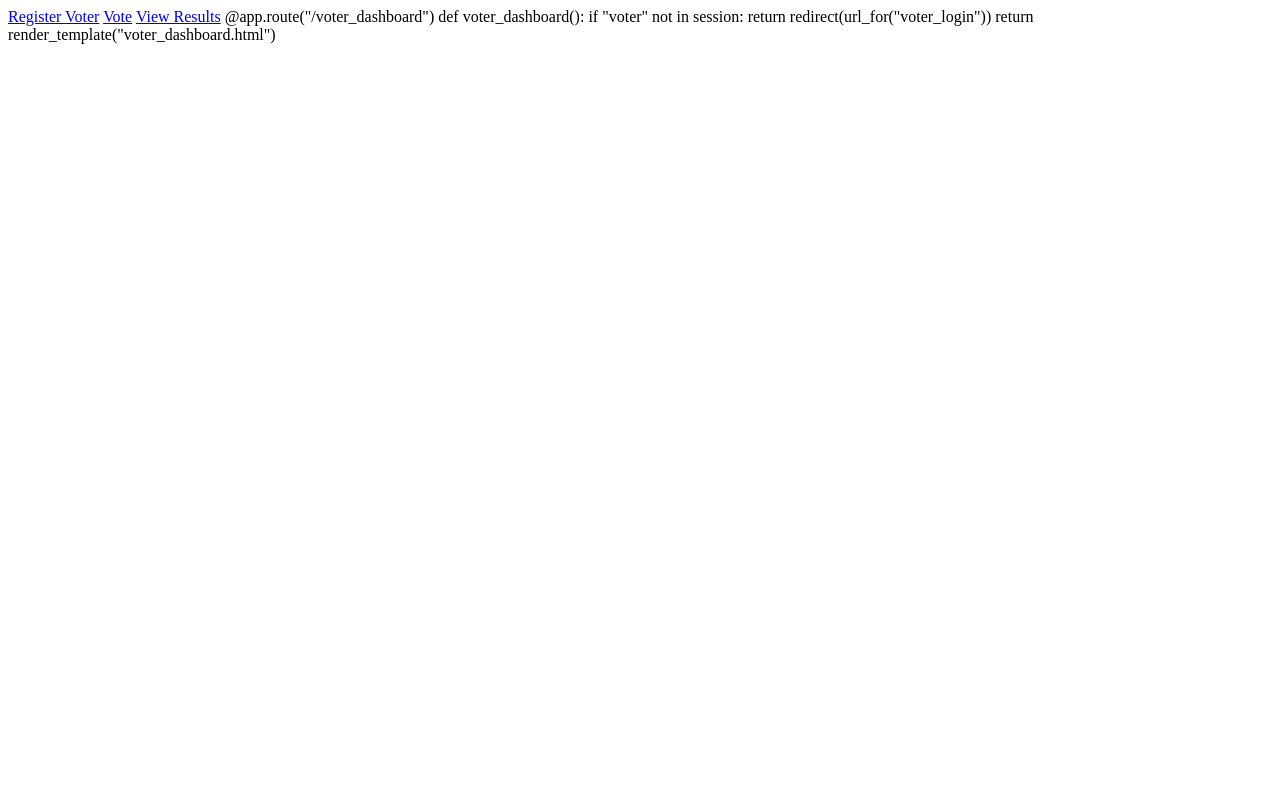
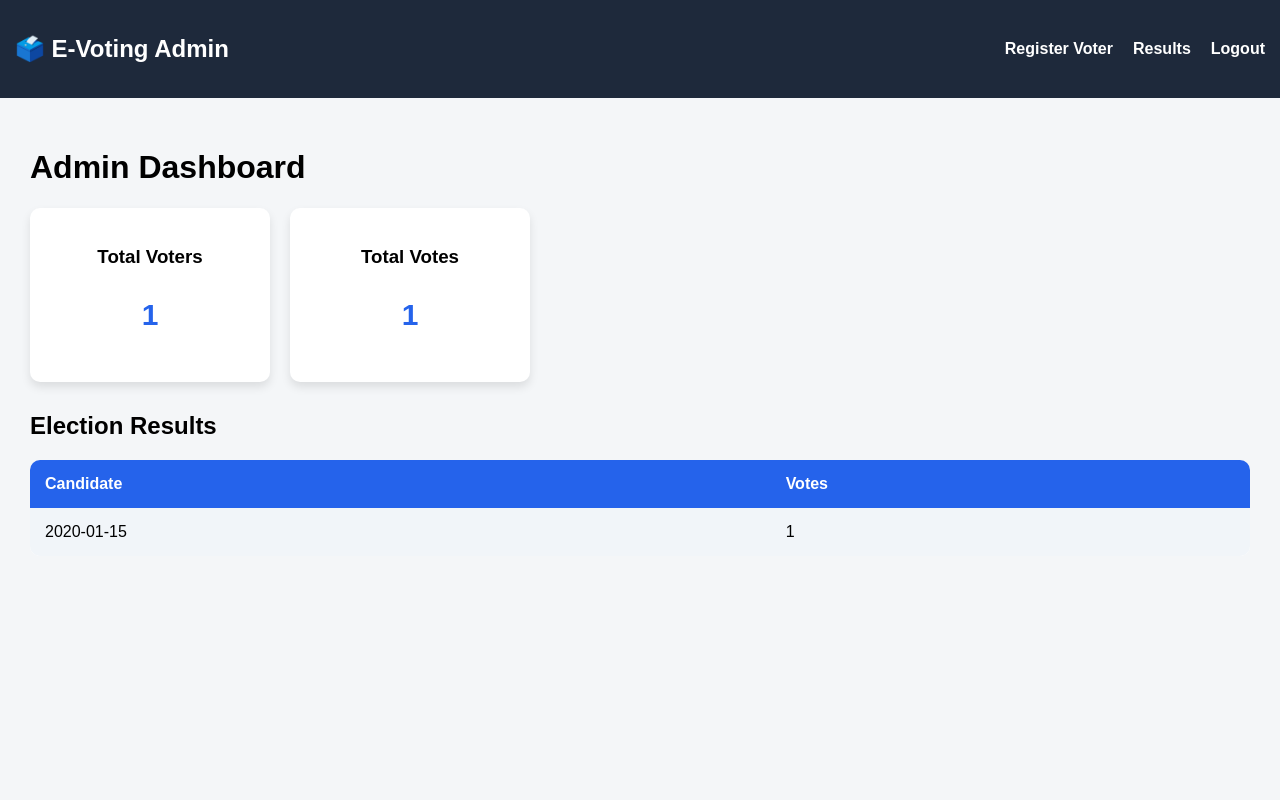
Before and after one commit to ogbukenneth247-ui/voting-app, a Flask app: template templates/dashboard.html in a window 1280 px wide. Run offline with Flask 3, Linux system fonts and the light colour scheme; the template is opened without the code that fills it: most values are stand-ins (such as "Sample title", 1, 10 or a date in 2020).

Commit message:
Final voting app

```diff
--- a/app.py
+++ b/app.py
@@ -1,19 +1,76 @@
 from flask import Flask, render_template, request, redirect, session, url_for
+from werkzeug.security import generate_password_hash, check_password_hash
+from functools import wraps
 import sqlite3
 import random
+import os
 
+# --------------------
+# APP CONFIG
+# --------------------
 app = Flask(__name__)
-app.secret_key = "secret123"
 
+# Secret key (Render will use env var, local uses fallback)
+app.secret_key = os.environ.get("SECRET_KEY", "dev-secret-key")
+
+app.config["SESSION_PERMANENT"] = False
+app.config["SESSION_COOKIE_HTTPONLY"] = True
+app.config["SESSION_COOKIE_SAMESITE"] = "Lax"
+
+# --------------------
+# ADMIN CREDENTIALS
+# --------------------
 ADMIN_USERNAME = "admin"
-ADMIN_PASSWORD = "admin123"
+ADMIN_PASSWORD_HASH = generate_password_hash("admin123")
 
+# # --------------------
+# DATABASE
+# --------------------
 def get_db():
-    return sqlite3.connect("database.db")
+    conn = sqlite3.connect("database.db")
+    conn.row_factory = sqlite3.Row
+    return conn
 
+
+def init_db():
+    conn = get_db()
+    cursor = conn.cursor()
+
+    cursor.execute("""
+        CREATE TABLE IF NOT EXISTS voters (
+            voter_id TEXT PRIMARY KEY,
+            name TEXT,
+            year_of_birth INTEGER
+        )
+    """)
+
+    cursor.execute("""
+        CREATE TABLE IF NOT EXISTS votes (
+            voter_id TEXT UNIQUE,
+            candidate TEXT
+        )
+    """)
+
+    conn.commit()
+    conn.close()
+
+# --------------------
+# AUTH HELPERS
+# --------------------
 def is_logged_in():
     return "user" in session
 
+def admin_required(f):
+    @wraps(f)
+    def decorated_function(*args, **kwargs):
+        if "user" not in session:
+            return redirect(url_for("login"))
+        return f(*args, **kwargs)
+    return decorated_function
+
+# --------------------
+# HOME
+# --------------------
 @app.route("/")
 def home():
     if "user" in session:
@@ -22,14 +79,20 @@ def home():
         return redirect(url_for("voter_dashboard"))
     return redirect(url_for("voter_login"))
 
-
+# --------------------
+# ADMIN LOGIN
+# --------------------
 @app.route("/login", methods=["GET", "POST"])
 def login():
     if request.method == "POST":
-        if request.form["username"] == ADMIN_USERNAME and request.form["password"] == ADMIN_PASSWORD:
+        if (
+            request.form["username"] == ADMIN_USERNAME
+            and check_password_hash(ADMIN_PASSWORD_HASH, request.form["password"])
+        ):
             session["user"] = ADMIN_USERNAME
             return redirect(url_for("home"))
         return render_template("login.html", error="Invalid login")
+
     return render_template("login.html")
 
 @app.route("/logout")
@@ -37,6 +100,9 @@ def logout():
     session.clear()
     return redirect(url_for("login"))
 
+# --------------------
+# VOTER LOGIN
+# --------------------
 @app.route("/voter_login", methods=["GET", "POST"])
 def voter_login():
     if request.method == "POST":
@@ -44,7 +110,6 @@ def voter_login():
 
         conn = get_db()
         cursor = conn.cursor()
-
         cursor.execute("SELECT * FROM voters WHERE voter_id = ?", (voter_id,))
         voter = cursor.fetchone()
         conn.close()
@@ -52,23 +117,49 @@ def voter_login():
         if voter:
             session["voter"] = voter_id
             return redirect(url_for("voter_dashboard"))
-        else:
-            return render_template("voter_login.html", error="Invalid Voter ID")
+
+        return render_template("voter_login.html", error="Invalid Voter ID")
 
     return render_template("voter_login.html")
+
 @app.route("/voter_logout")
 def voter_logout():
     session.pop("voter", None)
     return redirect(url_for("voter_login"))
 
+# --------------------
+# VOTER DASHBOARD
+# --------------------
+@app.route("/voter_dashboard")
+def voter_dashboard():
+    if "voter" not in session:
+        return redirect(url_for("voter_login"))
 
+    voter_id = session["voter"]
 
-# 👤 REGISTER VOTER
+    conn = get_db()
+    cursor = conn.cursor()
+
+    cursor.execute("SELECT * FROM voters WHERE voter_id = ?", (voter_id,))
+    voter = cursor.fetchone()
+
+    cursor.execute("SELECT * FROM votes WHERE voter_id = ?", (voter_id,))
+    voted = cursor.fetchone()
+
+    conn.close()
+
+    return render_template(
+        "voter_dashboard.html",
+        voter=voter,
+        voted=bool(voted)
+    )
+
+# --------------------
+# REGISTER VOTER (ADMIN)
+# --------------------
 @app.route("/register_voter", methods=["GET", "POST"])
+@admin_required
 def register_voter():
-    if not is_logged_in():
-        return redirect(url_for("login"))
-
     if request.method == "POST":
         name = request.form["name"]
         year = request.form["year"]
@@ -76,12 +167,10 @@ def register_voter():
 
         conn = get_db()
         cursor = conn.cursor()
-
         cursor.execute(
             "INSERT INTO voters (voter_id, name, year_of_birth) VALUES (?, ?, ?)",
             (voter_id, name, year)
         )
-
         conn.commit()
         conn.close()
 
@@ -89,66 +178,60 @@ def register_voter():
 
     return render_template("register_voter.html")
 
-# 🗳️ VOTING
+# --------------------
+# VOTING
+# --------------------
 @app.route("/vote", methods=["GET", "POST"])
 def vote():
     if "voter" not in session:
         return redirect(url_for("voter_login"))
 
     voter_id = session["voter"]
+
     conn = get_db()
     cursor = conn.cursor()
+
     cursor.execute("SELECT * FROM votes WHERE voter_id = ?", (voter_id,))
     if cursor.fetchone():
         conn.close()
         return render_template("vote.html", error="You have already voted")
-    conn.close()
-
 
     if request.method == "POST":
         candidate = request.form["candidate"]
-
-        conn = get_db()
-        cursor = conn.cursor()
-
-        # check if already voted
-        cursor.execute("SELECT * FROM votes WHERE voter_id = ?", (voter_id,))
-        if cursor.fetchone():
-            conn.close()
-            return render_template("vote.html", error="You have already voted")
 
         cursor.execute(
             "INSERT INTO votes (voter_id, candidate) VALUES (?, ?)",
             (voter_id, candidate)
         )
-
         conn.commit()
         conn.close()
 
         return render_template("vote.html", success="Vote submitted successfully")
 
+    conn.close()
     return render_template("vote.html")
 
-
-# 📊 RESULTS
+# --------------------
+# RESULTS (ADMIN)
+# --------------------
 @app.route("/results")
+@admin_required
 def results():
-    if not is_logged_in():
-        return redirect(url_for("login"))
-
     conn = get_db()
     cursor = conn.cursor()
 
     cursor.execute("""
-        SELECT candidate, COUNT(*)
+        SELECT candidate, COUNT(*) as total
         FROM votes
         GROUP BY candidate
     """)
-
     results = cursor.fetchall()
     conn.close()
 
     return render_template("results.html", results=results)
 
+# --------------------
+# RUN
+# --------------------
 if __name__ == "__main__":
     app.run(host="0.0.0.0", port=10000)
--- /dev/null
+++ b/static/style.css
@@ -0,0 +1,75 @@
+body {
+    font-family: Arial, sans-serif;
+    background: #f4f6f8;
+    margin: 0;
+}
+
+.navbar {
+    background: #1e293b;
+    padding: 15px;
+    display: flex;
+    align-items: center;
+}
+
+.navbar h2 {
+    color: #fff;
+    margin-right: auto;
+}
+
+.navbar a {
+    color: #fff;
+    margin-left: 20px;
+    text-decoration: none;
+    font-weight: bold;
+}
+
+.logout {
+    color: #f87171;
+}
+
+.container {
+    padding: 30px;
+}
+
+.cards {
+    display: flex;
+    gap: 20px;
+    margin-bottom: 30px;
+}
+
+.card {
+    background: white;
+    padding: 20px;
+    border-radius: 10px;
+    width: 200px;
+    box-shadow: 0 5px 10px rgba(0,0,0,0.1);
+    text-align: center;
+}
+
+.card p {
+    font-size: 30px;
+    font-weight: bold;
+    color: #2563eb;
+}
+
+table {
+    width: 100%;
+    background: white;
+    border-collapse: collapse;
+    border-radius: 10px;
+    overflow: hidden;
+}
+
+th, td {
+    padding: 15px;
+    text-align: left;
+}
+
+th {
+    background: #2563eb;
+    color: white;
+}
+
+tr:nth-child(even) {
+    background: #f1f5f9;
+}
--- a/templates/dashboard.html
+++ b/templates/dashboard.html
@@ -1,8 +1,49 @@
-<a href="/register_voter" class="btn btn-primary mt-3">Register Voter</a>
-<a href="/vote" class="btn btn-success mt-3">Vote</a>
-<a href="/results" class="btn btn-warning mt-3">View Results</a>
-@app.route("/voter_dashboard")
-def voter_dashboard():
-    if "voter" not in session:
-        return redirect(url_for("voter_login"))
-    return render_template("voter_dashboard.html")
+<!DOCTYPE html>
+<html lang="en">
+<head>
+    <meta charset="UTF-8">
+    <title>Admin Dashboard</title>
+    <link rel="stylesheet" href="{{ url_for('static', filename='style.css') }}">
+</head>
+<body>
+
+<div class="navbar">
+    <h2>🗳️ E-Voting Admin</h2>
+    <a href="/register_voter">Register Voter</a>
+    <a href="/results">Results</a>
+    <a href="/logout" class="logout">Logout</a>
+</div>
+
+<div class="container">
+    <h1>Admin Dashboard</h1>
+
+    <div class="cards">
+        <div class="card">
+            <h3>Total Voters</h3>
+            <p>{{ total_voters }}</p>
+        </div>
+
+        <div class="card">
+            <h3>Total Votes</h3>
+            <p>{{ total_votes }}</p>
+        </div>
+    </div>
+
+    <h2>Election Results</h2>
+
+    <table>
+        <tr>
+            <th>Candidate</th>
+            <th>Votes</th>
+        </tr>
+        {% for candidate, count in results %}
+        <tr>
+            <td>{{ candidate }}</td>
+            <td>{{ count }}</td>
+        </tr>
+        {% endfor %}
+    </table>
+</div>
+
+</body>
+</html>
```
Also changed, not shown: init_db.py (+6 -6 lines), templates/voter_dashboard.html (+3 -13 lines), database.db.
